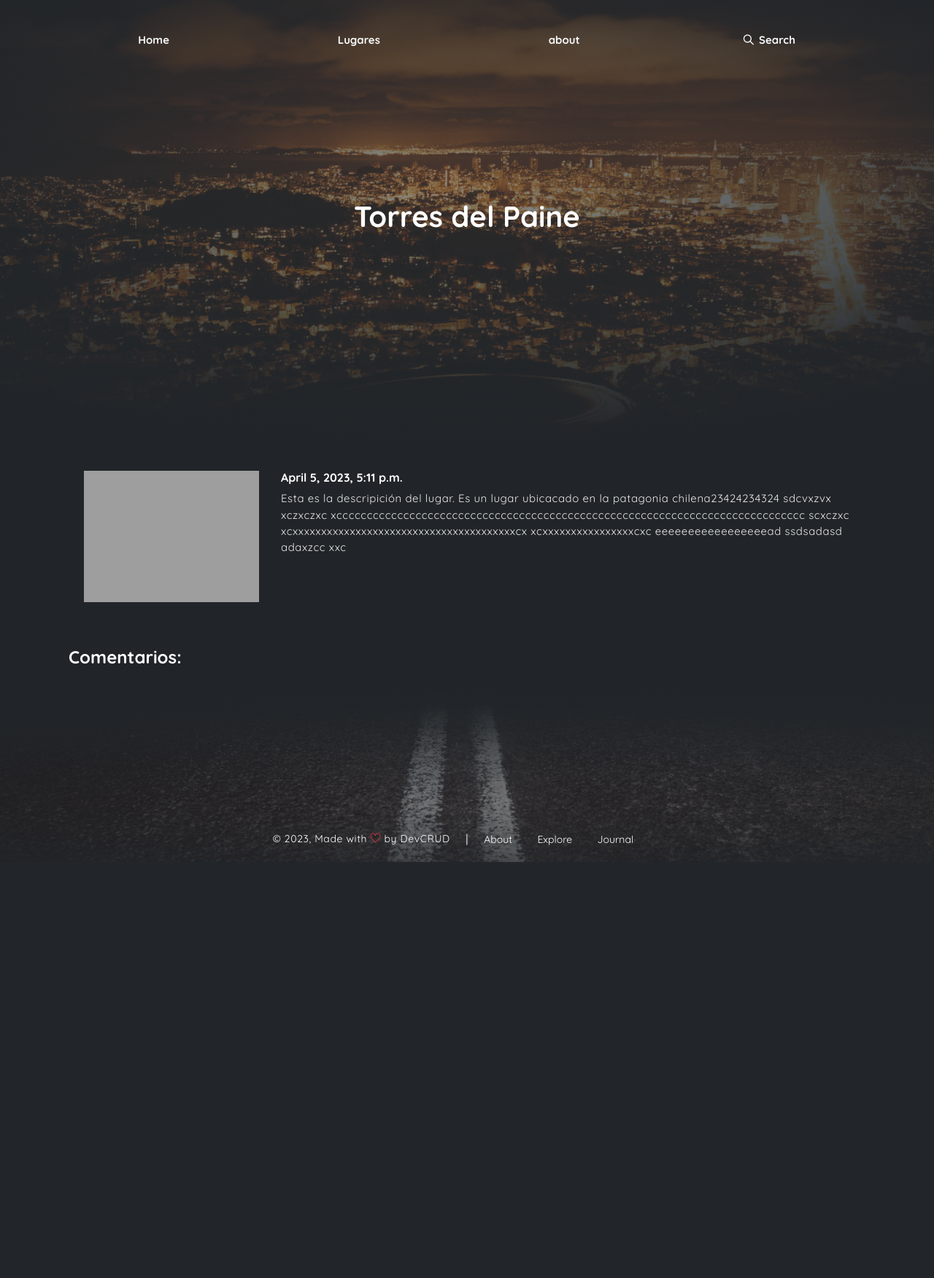
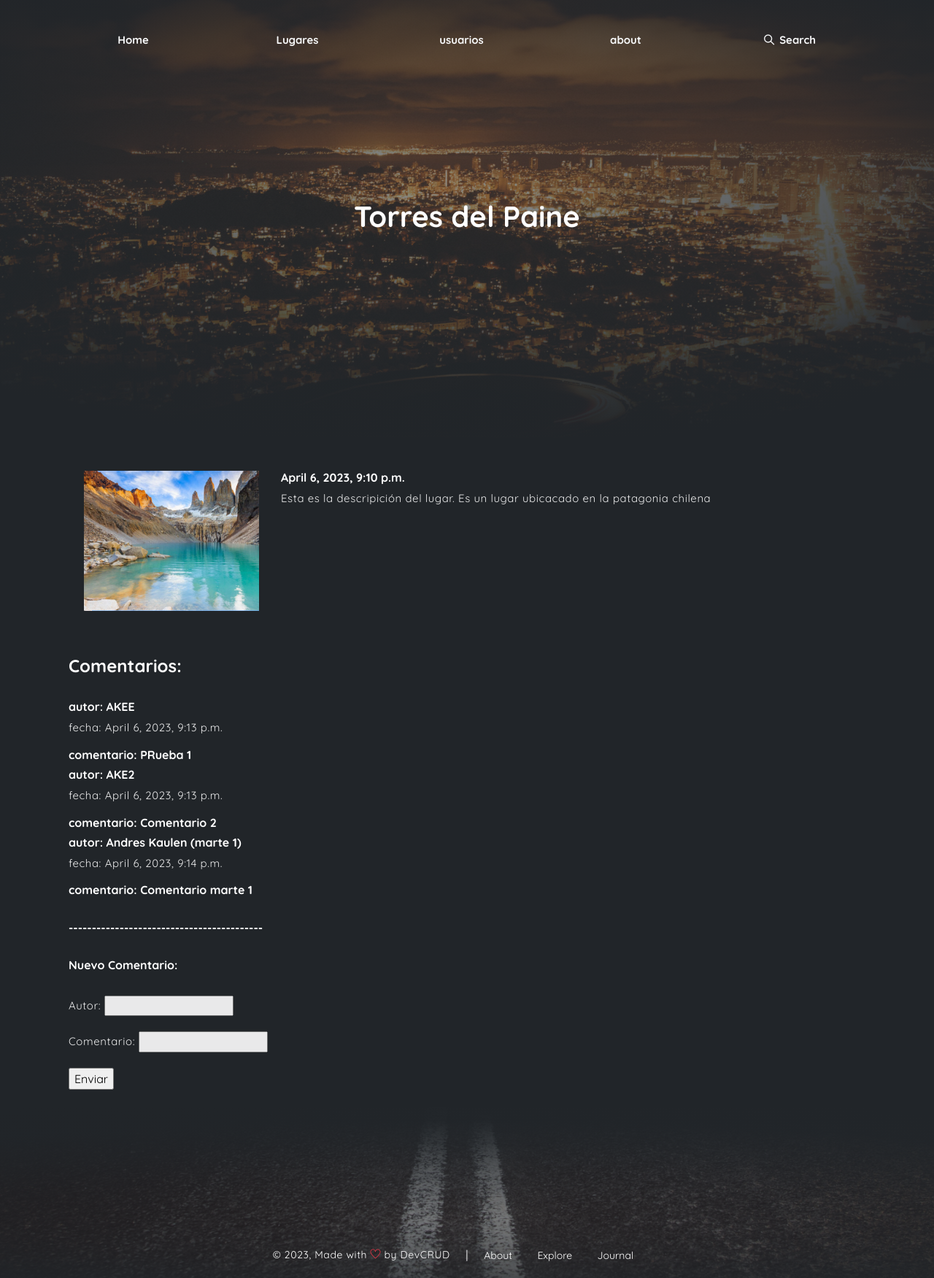
Before and after one commit to andreske/Tercera-pre-entrega_Andres_kaulen, a Django app: page /AppLugares/1 in a window 1280 px wide. Shown: the whole page at 73% size. Before the commit the page ends 1181 px from the top, so only its background shows below. Run offline with Django 4.2, Linux system fonts and the light colour scheme; data comes from the database, SQL or seed files in the repository; some libraries are stand-ins or nearby versions; grey boxes are pictures that could not be loaded.

Commit message:
Comentarios funcioanndo, pero los meustra todos

```diff
--- /dev/null
+++ b/AppLugares/forms.py
@@ -0,0 +1,14 @@
+from django import forms
+
+
+class UsuarioForm(forms.Form):
+
+    nombre = forms.CharField(max_length=30)
+    apellido = forms.CharField(max_length=30)
+    email = forms.EmailField()
+
+
+class ComentarioForm(forms.Form):
+
+    autor = forms.CharField(max_length=30)
+    comentario = forms.CharField(max_length=200)
--- a/AppLugares/models.py
+++ b/AppLugares/models.py
@@ -5,8 +5,18 @@
 
     id = models.AutoField(primary_key=True)
     created = models.DateTimeField(auto_now_add=True)
+    autor = models.CharField(max_length=30)
     lugar = models.CharField(max_length=30)
     ciudad = models.CharField(max_length=30)
     descripcion = models.CharField(max_length=1000)
     imagen = models.ImageField(upload_to='Lugares/imagenes/')
     url = models.URLField(blank=True)
+
+
+class Comentario(models.Model):
+
+    id = models.AutoField(primary_key=True)
+    created = models.DateTimeField(auto_now_add=True)
+    autor = models.CharField(max_length=30)
+    comentario = models.TextField()
+    post_id = models.IntegerField()
--- a/AppLugares/views.py
+++ b/AppLugares/views.py
@@ -1,5 +1,6 @@
 from django.shortcuts import render, get_object_or_404
-from .models import Post
+from .models import Post, Comentario
+from AppLugares.forms import ComentarioForm
 
 
 def render_posts(request):
@@ -10,4 +11,24 @@
 
 def post_detail(request, post_id):
     post = get_object_or_404(Post, pk=post_id)
-    return render(request, 'AppLugares/post_detail.html', {"post": post})
+
+    if request.method == "POST":
+        mi_formulario = ComentarioForm(request.POST)
+
+        if mi_formulario.is_valid():
+            informacion = mi_formulario.cleaned_data
+            comentario_save = Comentario(
+                autor=informacion['autor'],
+                comentario=informacion['comentario'],
+                post_id=post_id
+            )
+
+            comentario_save.save()
+
+    all_comentarios = Comentario.objects.all()
+    context = {
+        "form": ComentarioForm(),
+        "post": post,
+        "comentarios": all_comentarios
+    }
+    return render(request, 'AppLugares/post_detail.html', context=context)
--- a/AppWeb/views.py
+++ b/AppWeb/views.py
@@ -36,7 +36,7 @@
         "form": UsuarioForm(),
         "form_busqueda": BusquedaUsuarioForm(),
     }
-    return render(request, "AppWeb/about.html", context=context)
+    return render(request, "AppWeb/usuarios.html", context=context)
 
 
 def busqueda_usuario(request):
--- a/Proyecto1/urls.py
+++ b/Proyecto1/urls.py
@@ -16,7 +16,7 @@
 
 from django.contrib import admin
 from django.urls import path, include
-from AppWeb.views import home, busqueda_usuario, login_request, base, about
+from AppWeb.views import home, busqueda_usuario, login_request, base, about, usuarios
 from django.conf import settings
 from django.conf.urls.static import static
 
@@ -27,8 +27,9 @@
     path('home/', home, name="AppWebHome"),
     path('buscar_usuario/', busqueda_usuario, name="AppWebBuscarUsuario"),
     path('login/', login_request, name="Login"),
-    path('AppLugares/', include('AppLugares.urls'))
-
+    path('AppLugares/', include('AppLugares.urls')),
+    path('usuarios/', usuarios, name="AppWebUsuarios"),
 ]
 
+
 urlpatterns += static(settings.MEDIA_URL, document_root=settings.MEDIA_ROOT)
--- a/templates/AppLugares/post_detail.html
+++ b/templates/AppLugares/post_detail.html
@@ -28,8 +28,41 @@
     </div>
     <div>
         <h4> Comentarios: </h4>
+        </br>
     </div>
 
+
+    <div>
+        <div>
+
+            {% if comentarios %}
+                {% for comentario in comentarios %}
+
+
+                    <h6>autor: {{comentario.autor}}</h6>
+                    <p>fecha: {{comentario.created}}</p>
+                    <h6>comentario: {{comentario.comentario}}</h6>
+
+                {% endfor %}
+            {% else %}
+
+                <h6>No hay comentarios que mostrar</h6>
+            {% endif %}
+
+            </br>
+            <h6>------------------------------------------</h6>
+            </br>
+
+            <h6>Nuevo Comentario:</h6></br>
+
+            <form action="{% url 'AppLugares:post_detail' post.id %}" method="POST">
+                {% csrf_token %}
+                {{ form.as_p }}
+                <input type="submit" value="Enviar">
+            </form>
+
+        </div>
+    </div> <!-- end of page container -->
 </div>
 
 {% endblock %}
--- a/templates/AppLugares/posts.html
+++ b/templates/AppLugares/posts.html
@@ -14,10 +14,10 @@
     </header><!-- end of page header -->
 </div>
 
+
 {% for post in posts %}
 
     <div class="container p-4">
-
         <div class="card card-body">
             <div class="row">
                 <div class="col-3">
@@ -36,6 +36,8 @@
 
         </div>
     </div>
+
+
 {% endfor %}
 
 {% endblock %}
--- a/templates/base.html
+++ b/templates/base.html
@@ -22,6 +22,7 @@
         <ul class="nav-navbar container">
             <li class="nav-item"><a href="/home" class="nav-link">Home</a></li>
             <li class="nav-item"><a href="/AppLugares" class="nav-link">Lugares</a></li>
+            <li class="nav-item"><a href="/usuarios" class="nav-link">usuarios</a></li>
             <li class="nav-item"><a href="/about" class="nav-link">about</a></li>
             <li class="nav-item search">
                 <a href="javascript:void(0)" class="nav-link search-toggle"><i class="ti-search"></i> Search</a>
@@ -40,10 +41,6 @@
             <h1>No se encuentra contenido disponible</h1>
         {% endblock %}
     </div>
-
-
-
-
 
 
     <!--footer & pre footer -->
```
Also changed, not shown: templates/AppWeb/usuarios.html (added, +42 -0 lines), AppLugares/migrations/0002_post_autor.py (added), AppLugares/migrations/0003_comentario.py (added), AppLugares/migrations/0004_comentario_post_id.py (added), AppWeb/migrations/0004_delete_lugar.py (added), db.sqlite3, media/Lugares/imagenes/Torres_TMoq4xC.png (added), media/Lugares/imagenes/Torres_vCE9wJl.png (added), media/Lugares/imagenes/marte_8P0NKOi.png (added), media/Lugares/imagenes/marte_KoCHblY.png (added), media/Lugares/imagenes/pto_montt_cB5Kq7e.png (added), readme.md. Lines whose indentation alone changed are shown as unchanged.
